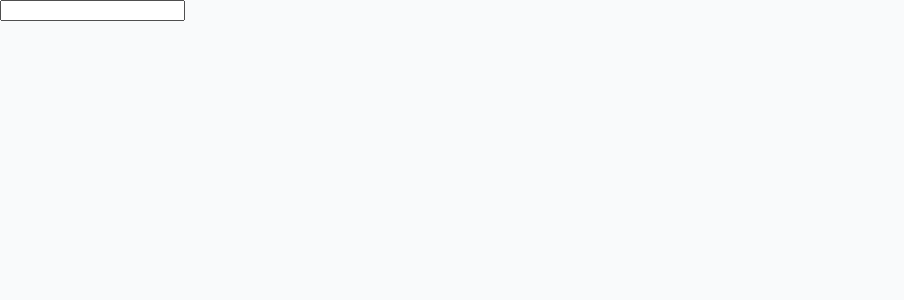
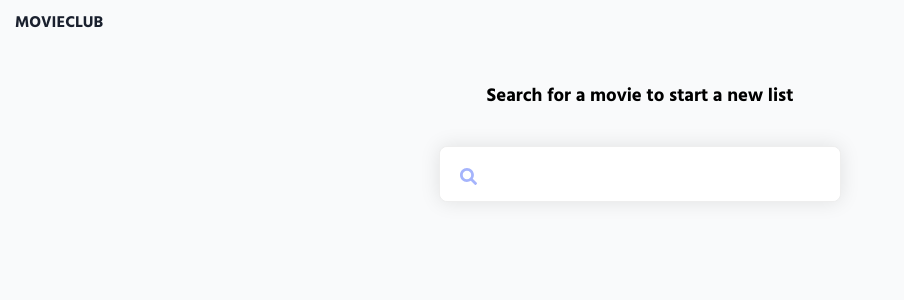
Before and after one commit to mcolo/movieclub-vue, a Vue app: page / in a window 1280 px wide. Shown: the top 300 px of the page, without its empty margins (0-904 px from the left). Built offline with nearby package versions, Linux system fonts and the light colour scheme.

Commit message:
add searchbar styling and picks page styling

```diff
--- a/src/App.vue
+++ b/src/App.vue
@@ -26,9 +26,19 @@ body {
   color: #1a202e;
   text-transform: uppercase;
   margin: 10px 15px;
-  /* width: 50%;
-  margin: 15px auto;
-  min-width: 720px; */
+}
+
+.posters {
+  display: flex;
+  flex-wrap: nowrap;
+  overflow-x: auto;
+  justify-content: center;
+  padding: 35px 50px;
+  text-align: center;
+}
+
+.posters::-webkit-scrollbar {
+  display: none;
 }
 
 #app {
--- a/src/pages/Home.vue
+++ b/src/pages/Home.vue
@@ -1,27 +1,69 @@
 <template>
   <div>
-    <input v-model="search" type="text" name="search" @keyup="autocomplete" />
-    <ul v-show="results.length > 0">
-      <li v-for="movie in results" :key="movie.id" @click="addToPicks(movie)">
-        {{ movie.title }} ({{ movie.year }})
-      </li>
-    </ul>
-    <div v-show="picks.length > 0">
-      <h3>Your Picks</h3>
+    <header>
+      <h1 class="logo">movieclub</h1>
+    </header>
+    <section class="posters">
+      <template v-if="picks.length > 0">
         <ul>
           <li
             v-for="(pick, idx) in picks"
             :key="pick.id"
             @click="removePick(idx)"
           >
-          {{ pick.title }} ({{ pick.year }})
+            {{ pick.title }}
           </li>
         </ul>
         <label for="title">Title</label>
         <input v-model="title" name="title" placeholder="title" />
         <button @click="sharePicks">Share Picks</button>
         <a v-if="shareUrl" :href="shareUrl" target="_blank">{{ shareUrl }}</a>
+      </template>
+      <template v-else>
+        <h3 class="placeholder">
+          Search for a movie to start a new list
+        </h3>
+      </template>
+    </section>
+    <section class="search">
+      <div class="search-wrap" :class="{ searching: searching === true }">
+        <input
+          v-model="search"
+          type="text"
+          name="search"
+          @keyup="autocomplete"
+          @focus="searching = true"
+          @blur="searching = false"
+          class="search__bar"
+        />
+        <!-- :placeholder="searching ? 'Multiplicity' : null" -->
+        <svg
+          class="search__icon"
+          xmlns="http://www.w3.org/2000/svg"
+          viewBox="0 0 124.524 124.524"
+        >
+          <path
+            d="M51 102.05c10.5 0 20.2-3.2 28.3-8.6l29.3 29.3c2.301 2.3 6.101 2.3 8.5 0l5.7-5.7c2.3-2.3 2.3-6.1 0-8.5l-29.4-29.2c5.399-8.1 8.6-17.8 8.6-28.3 0-28.1-22.9-51-51-51s-51 22.9-51 51c0 28.099 22.8 51 51 51zm0-82c17.1 0 31 13.9 31 31s-13.9 31-31 31-31-13.9-31-31 13.9-31 31-31z"
+          />
+        </svg>
+        <p v-show="searching" class="search__tip">
+          <template v-if="search.length > 0">Results</template>
+          <template v-else>
+            "{{ quotes[Math.floor(Math.random() * quotes.length)] }}"
+          </template>
+        </p>
+        <ul v-show="results.length > 0" class="search__results">
+          <li
+            v-for="movie in results"
+            :key="movie.id"
+            @click="addToPicks(movie)"
+            class="search__result"
+          >
+            {{ movie.title }} ({{ movie.year }})
+          </li>
+        </ul>
       </div>
+    </section>
   </div>
 </template>
 
@@ -39,6 +81,14 @@ export default {
       picks: [],
       id: null,
       shareUrl: "",
+      searching: false,
+      quotes: [
+        "Toto, I've a feeling we're not in Kansas anymore.",
+        "Hasta la vista, baby.",
+        "Say hello to my little friend!",
+        "You're gonna need a bigger boat.",
+        "May the force be with you.",
+      ],
     };
   },
   methods: {
@@ -86,12 +136,94 @@ export default {
 </script>
 
 <style>
-ul {
-  margin: none;
-  padding: none;
+.placeholder {
+  font-family: "Hind", sans-serif;
+  margin: 0;
 }
 
-li {
+.search {
+  width: 50%;
+  margin: 0 auto;
+  min-width: 720px;
+  display: flex;
+  flex-direction: column;
+  align-items: center;
+}
+
+.search-wrap {
+  position: relative;
+  background: #fff;
+  box-shadow: 0px 0px 20px rgba(0, 0, 0, 0.1);
+  border-radius: 8px;
+  border: 1px solid #eee;
+  transition: 100ms cubic-bezier(0.4, 1, 0.8, 1.7);
+}
+
+.search-wrap.searching {
+  box-shadow: 0px 0px 35px rgb(0 0 0 / 7%);
+}
+
+.search__bar {
+  border: none;
+  outline: none;
+  border-radius: 8px;
+  line-height: 1;
+  padding: 15px 20px 10px 58px;
+  font-size: 18px;
+  font-family: "Hind", sans-serif;
+  display: block;
+  min-width: 400px;
+  box-sizing: border-box;
+  /* margin: 0 0 15px; */
+  transition: 100ms cubic-bezier(0.4, 1, 0.8, 1.7), border 0ms;
+  /* box-shadow: 0px 0px 20px rgba(0, 0, 0, 0.09); */
+  cursor: pointer;
+}
+
+.search__bar:focus {
+  min-width: 420px;
+  padding: 20px 25px 15px 58px;
+  border-bottom: 1px solid #eee;
+  cursor: text;
+  border-bottom-left-radius: 0;
+  border-bottom-right-radius: 0;
+}
+
+.search__icon {
+  position: absolute;
+  width: 17px;
+  left: 20px;
+  top: 21px;
+  transition: transform 100ms;
+}
+
+.search__bar:focus + .search__icon {
+  opacity: 1;
+  transform: translateY(5px) scale(1.2);
+}
+
+.search__icon path {
+  fill: #a5b4fc;
+}
+
+.search__tip {
+  margin: 0;
+  padding: 10px 20px;
+  font-family: "Hind", sans-serif;
+  font-size: 12px;
+  text-transform: uppercase;
+  font-weight: 700;
+  color: #aaa;
+  letter-spacing: 1px;
+}
+
+.search__results {
+  min-width: 400px;
+  margin: 0;
+  padding: 0;
+}
+
+.search__result {
   list-style-type: none;
   cursor: pointer;
 }
--- a/src/pages/Picks.vue
+++ b/src/pages/Picks.vue
@@ -25,6 +25,16 @@
           <span class="spec">{{ selectedMovieDetails.Genre }}</span>
         </p>
         <p class="details__plot">{{ selectedMovieDetails.Plot }}</p>
+        <div>
+          <a
+            :href="
+              'https://www.justwatch.com/us/search?q=' +
+                selectedMovieDetails.Title
+            "
+            target="_blank"
+            >Just Watch &rarr;</a
+          >
+        </div>
         <p class="details__director">
           Directed by {{ selectedMovieDetails.Director }}
         </p>
@@ -97,18 +107,6 @@ export default {
   margin-left: 10px;
 }
 
-.posters {
-  display: flex;
-  flex-wrap: nowrap;
-  overflow-x: auto;
-  justify-content: center;
-  padding: 35px 50px;
-}
-
-.posters::-webkit-scrollbar {
-  display: none;
-}
-
 .poster {
   width: 150px;
   height: 222px;
```
Lines whose indentation alone changed are shown as unchanged.
